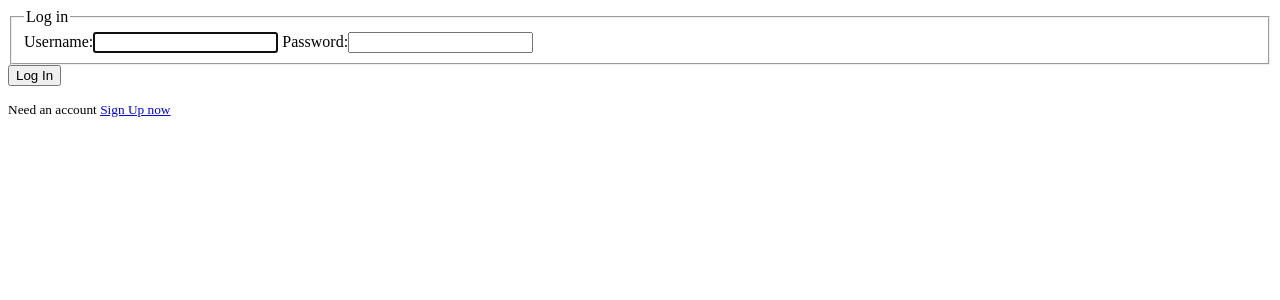
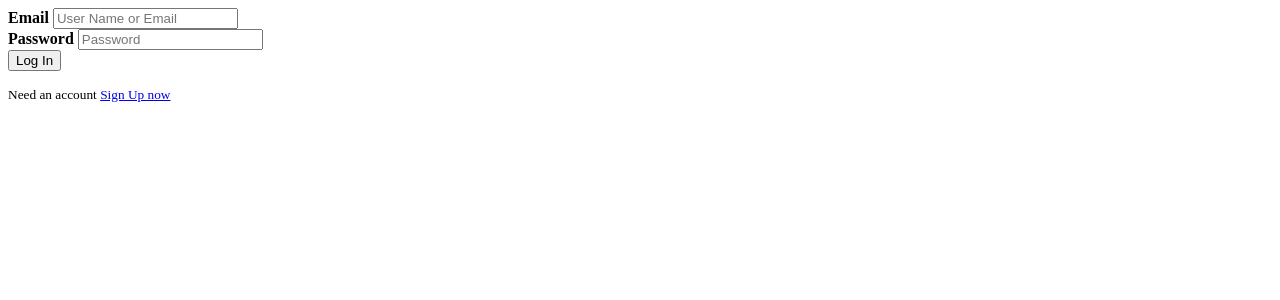
Before and after one commit to Sabbirdiu/trip_app, a Django app: page /login/ in a window 1280 px wide. Shown: the top 300 px of the page. Run offline with Django 3.2, Linux system fonts and the light colour scheme.

Commit message:
added email authetication

```diff
--- a/users/forms.py
+++ b/users/forms.py
@@ -10,4 +10,4 @@ class UserRegisterForm(UserCreationForm):
 
     class Meta:
         model = User
-        fields = ['username','first_name','last_name','email','password1','password2']
+        fields = ['first_name','last_name','email','password1','password2']
--- a/users/templates/login.html
+++ b/users/templates/login.html
@@ -1,19 +1,22 @@
-
-<div class="content-section">
-  <form action="" method="POST">
+<form action="" method="post">
     {% csrf_token %}
-    <fieldset class="form-group">
-      <legend class="border-bottom mb-4">Log in</legend>
-      {{form}}
-    </fieldset>
+   <div class="form-group">
+    <label for="uname"><b>Email</b></label>
+        <input class="input" type="text" name="username" placeholder="User Name or Email">
+    </div>
     <div class="form-group">
-      <button class="btn btn-outline-info" type="submit">Log In</button>
+<label for="uname"><b>Password</b></label>
+        <input class="input" type="password" name="password" placeholder="Password">
     </div>
-  </form>
-  <div class="border-top pt-3">
+    <div class="form">
+    <!-- <button style="background-color: #F8694A;color: honeydew;" type="submit">Log In</button> -->
+    <button class="primary-btn" type="submit">Log In</button>
+</div>
+</form>
+<div class="border-top pt-3">
     <small class="text-muted"
       >Need an account
+
       <a href="{% url 'register' %}" class="ml-2">Sign Up now</a>
     </small>
   </div>
-</div>
```
Also changed, not shown: users/authentication.py (added, +21 -0 lines), db.sqlite3.
